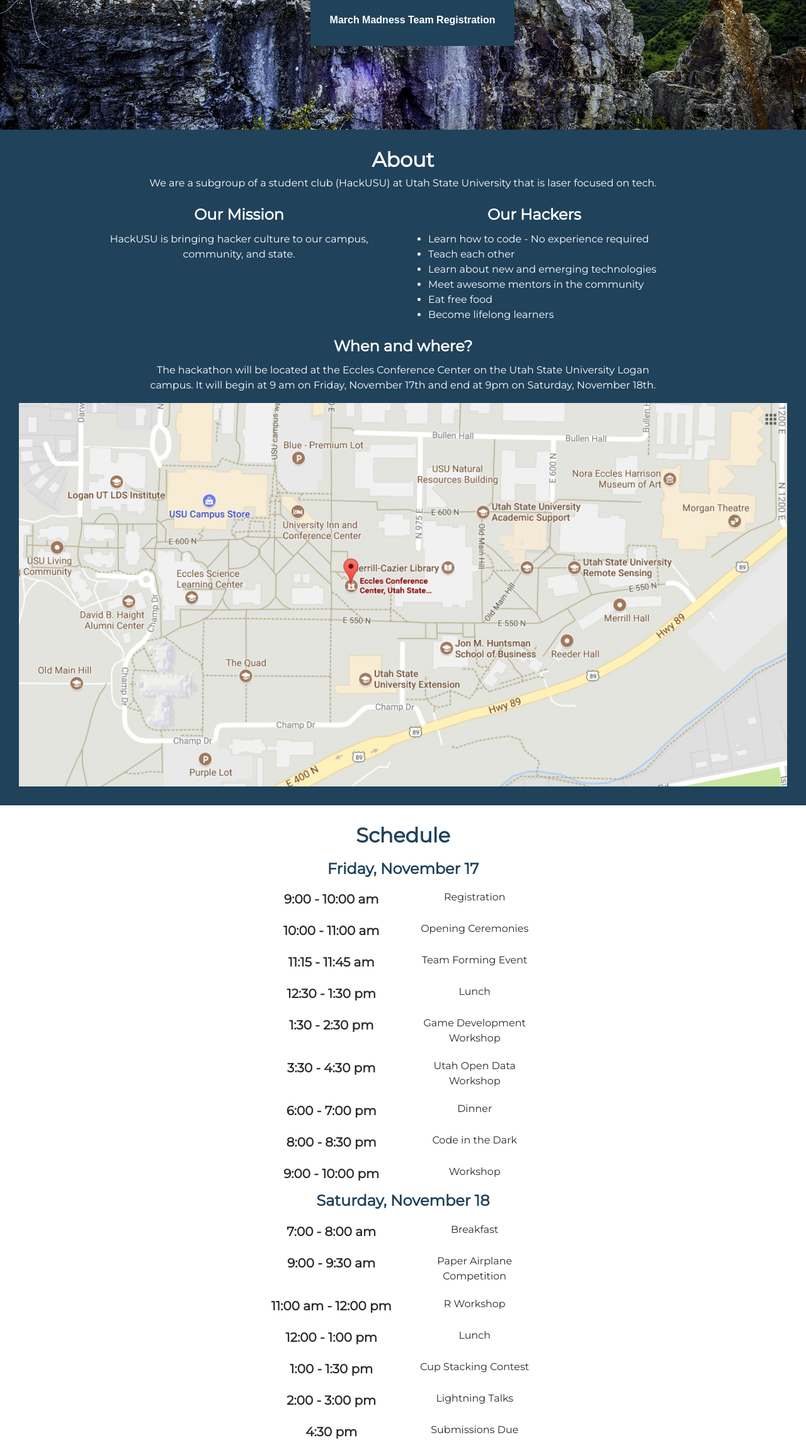
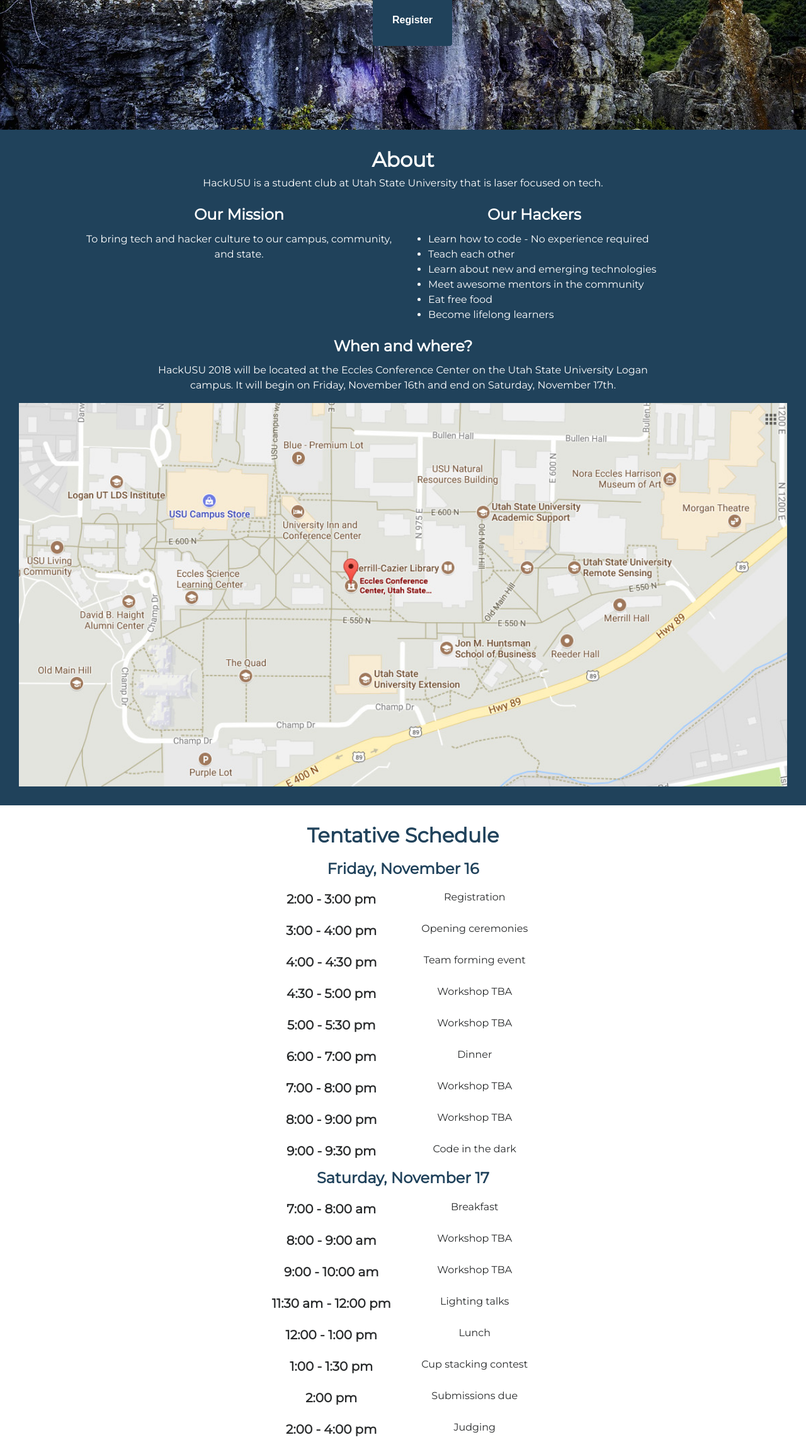
Before and after one commit to hackUSU/hackathon, a website built with webpack: page index.html in a window 1280 px wide. Shown: the part 494-2800 px from the top of the page at 63% size. Built offline with nearby package versions, Linux system fonts and the light colour scheme; a script that the page names is missing; files whose address does not match are found by name.

Commit message:
First commit for hackathon 2018

```diff
--- a/index.html
+++ b/index.html
@@ -61,9 +61,9 @@
       <div id="logo-overlay">
         <div>
           <img src="assets/HackUSUEvent.png" class="logo" style="max-height: 400px;">
-          <h3 class="white">November 17th & 18th, 2017</h3>
+          <h3 class="white">November 16th & 17th, 2018</h3>
           <!-- <div id="register"> -->
-            <a href="https://goo.gl/forms/jklc1EyNmtsqpUC92"><button class="btn btn-register">March Madness Team Registration</button></a>
+            <a href="https://hackusu.typeform.com/to/jNeAg7"><button class="btn btn-register">Register</button></a>
           <!-- </div> -->
         </div>
       </div>
@@ -74,11 +74,11 @@
   <div class="container-fluid blue-back">
     <div id="about">
       <h2>About</h2>
-      <p class="text-center">We are a subgroup of a student club (HackUSU) at Utah State University that is laser focused on tech.</p>
+      <p class="text-center">HackUSU is a student club at Utah State University that is laser focused on tech.</p>
       <div class="row text-center">
         <div class="col-lg-5 push-lg-1 col-xs-12">
           <h4 class="blue">Our Mission</h4>
-          <p>HackUSU is bringing hacker culture to our campus, community, and state.</p>
+          <p>To bring tech and hacker culture to our campus, community, and state.</p>
         </div>
         <div class="col-lg-6 col-xs-12">
           <h4 class="blue">Our Hackers</h4>
@@ -97,8 +97,8 @@
           <h4>When and where?</h4>
         </div>
         <div class="col-md-8 push-md-2">
-          <p>The hackathon will be located at the Eccles Conference Center on the Utah State University Logan campus. It will
-            begin at 9 am on Friday, November 17th and end at 9pm on Saturday, November 18th. </p>
+          <p>HackUSU 2018 will be located at the Eccles Conference Center on the Utah State University Logan campus. It will
+            begin on Friday, November 16th and end on Saturday, November 17th. </p>
         </div>
         <div class="col-md-12">
           <img src="assets/ccmap.jpg" alt="USU map" class="img-responsive">
@@ -110,56 +110,60 @@
   <!-- Schedule -->
   <div class="container-fluid white-back">
     <div id="schedule">
-      <h2>Schedule</h2>
-      <h3>Friday, November 17</h3>
+      <h2>Tentative Schedule</h2>
+      <h3>Friday, November 16</h3>
       <div class="row">
-        <div class="col-md-3 offset-md-3 schedule-time">9:00 - 10:00 am</div>
+        <div class="col-md-3 offset-md-3 schedule-time">2:00 - 3:00 pm</div>
         <div class="col-md-3">Registration</div>
       </div>
       <div class="row">
-        <div class="col-md-3 offset-md-3 schedule-time">10:00 - 11:00 am</div>
-        <div class="col-md-3">Opening Ceremonies</div>
+        <div class="col-md-3 offset-md-3 schedule-time">3:00 - 4:00 pm</div>
+        <div class="col-md-3">Opening ceremonies</div>
       </div>
       <div class="row">
-        <div class="col-md-3 offset-md-3 schedule-time">11:15 - 11:45 am</div>
-        <div class="col-md-3">Team Forming Event</div>
+        <div class="col-md-3 offset-md-3 schedule-time">4:00 - 4:30 pm</div>
+        <div class="col-md-3">Team forming event</div>
       </div>
       <div class="row">
-        <div class="col-md-3 offset-md-3 schedule-time">12:30 - 1:30 pm</div>
-        <div class="col-md-3">Lunch</div>
+        <div class="col-md-3 offset-md-3 schedule-time">4:30 - 5:00 pm</div>
+        <div class="col-md-3">Workshop TBA</div>
       </div>
       <div class="row">
-        <div class="col-md-3 offset-md-3 schedule-time">1:30 - 2:30 pm</div>
-        <div class="col-md-3">Game Development Workshop</div>
-      </div>
-      <div class="row">
-        <div class="col-md-3 offset-md-3 schedule-time">3:30 - 4:30 pm</div>
-        <div class="col-md-3">Utah Open Data Workshop</div>
+        <div class="col-md-3 offset-md-3 schedule-time">5:00 - 5:30 pm</div>
+        <div class="col-md-3">Workshop TBA</div>
       </div>
       <div class="row">
         <div class="col-md-3 offset-md-3 schedule-time">6:00 - 7:00 pm</div>
         <div class="col-md-3">Dinner</div>
       </div>
       <div class="row">
-        <div class="col-md-3 offset-md-3 schedule-time">8:00 - 8:30 pm</div>
-        <div class="col-md-3">Code in the Dark</div>
+        <div class="col-md-3 offset-md-3 schedule-time">7:00 - 8:00 pm</div>
+        <div class="col-md-3">Workshop TBA</div>
       </div>
       <div class="row">
-        <div class="col-md-3 offset-md-3 schedule-time">9:00 - 10:00 pm</div>
-        <div class="col-md-3">Workshop</div>
+        <div class="col-md-3 offset-md-3 schedule-time">8:00 - 9:00 pm</div>
+        <div class="col-md-3">Workshop TBA</div>
       </div>
-      <h3>Saturday, November 18</h3>
+      <div class="row">
+        <div class="col-md-3 offset-md-3 schedule-time">9:00 - 9:30 pm</div>
+        <div class="col-md-3">Code in the dark</div>
+      </div>
+      <h3>Saturday, November 17</h3>
       <div class="row">
         <div class="col-md-3 offset-md-3 schedule-time">7:00 - 8:00 am</div>
         <div class="col-md-3">Breakfast</div>
       </div>
       <div class="row">
-        <div class="col-md-3 offset-md-3 schedule-time">9:00 - 9:30 am</div>
-        <div class="col-md-3">Paper Airplane Competition</div>
+        <div class="col-md-3 offset-md-3 schedule-time">8:00 - 9:00 am</div>
+        <div class="col-md-3">Workshop TBA</div>
       </div>
       <div class="row">
-        <div class="col-md-3 offset-md-3 schedule-time">11:00 am - 12:00 pm</div>
-        <div class="col-md-3">R Workshop</div>
+        <div class="col-md-3 offset-md-3 schedule-time">9:00 - 10:00 am</div>
+        <div class="col-md-3">Workshop TBA</div>
+      </div>
+      <div class="row">
+        <div class="col-md-3 offset-md-3 schedule-time">11:30 am - 12:00 pm</div>
+        <div class="col-md-3">Lighting talks</div>
       </div>
       <div class="row">
         <div class="col-md-3 offset-md-3 schedule-time">12:00 - 1:00 pm</div>
@@ -167,27 +171,19 @@
       </div>
       <div class="row">
         <div class="col-md-3 offset-md-3 schedule-time">1:00 - 1:30 pm</div>
-        <div class="col-md-3">Cup Stacking Contest</div>
+        <div class="col-md-3">Cup stacking contest</div>
       </div>
       <div class="row">
-        <div class="col-md-3 offset-md-3 schedule-time">2:00 - 3:00 pm</div>
-        <div class="col-md-3">Lightning Talks</div>
+        <div class="col-md-3 offset-md-3 schedule-time">2:00 pm</div>
+        <div class="col-md-3">Submissions due</div>
       </div>
       <div class="row">
-        <div class="col-md-3 offset-md-3 schedule-time">4:30 pm</div>
-        <div class="col-md-3">Submissions Due</div>
+        <div class="col-md-3 offset-md-3 schedule-time">2:00 - 4:00 pm</div>
+        <div class="col-md-3">Judging</div>
       </div>
       <div class="row">
-        <div class="col-md-3 offset-md-3 schedule-time">4:30 - 5:30 pm</div>
-        <div class="col-md-3">Dinner</div>
-      </div>
-      <div class="row">
-        <div class="col-md-3 offset-md-3 schedule-time">5:30 pm</div>
-        <div class="col-md-3">Judging Begins</div>
-      </div>
-      <div class="row">
-        <div class="col-md-3 offset-md-3 schedule-time">8:00 - 9:00 pm</div>
-        <div class="col-md-3">Closing Ceremonies</div>
+        <div class="col-md-3 offset-md-3 schedule-time">4:00 - 4:30 pm</div>
+        <div class="col-md-3">Awards and closing ceremonies</div>
       </div>
     </div>
   </div>
@@ -238,7 +234,7 @@
           </div>
           <div id="collapseThree" class="collapse" role="tabpanel" aria-labelledby="headingThree">
             <div class="card-block">
-              HackUSU is completely free! There's no entry fee, and we'll provide enough food and snacks for the entire 36 hours. How neat
+              HackUSU is completely free! There's no entry fee, and we'll provide enough food and snacks for the entire 24 hours. How neat
               is that?
             </div>
           </div>
@@ -328,9 +324,7 @@
           </div>
           <div id="collapseNine" class="collapse" role="tabpanel" aria-labelledby="headingNine">
             <div class="card-block">
-              This year we will have a special "Hack the Homeless" prize category. One of our sponsors, Utah Open Data Catalog, has millions
-              of rows of data, and we want to use it to help the homeless! We will also have categories such as "Best Game"
-              and "Best Hardware Hack".
+              General, Hardware, Game Development, Data Analysis and more TBA!
             </div>
           </div>
         </div>
@@ -344,7 +338,7 @@
         </div>
         <div id="collapseCHANGETHISTOTHENEXTNUMBER" class="collapse" role="tabpanel" aria-labelledby="headingCHANGETHISTOTHENEXTNUMBER">
           <div class="card-block">
-            HackUSU is completely free! No entry fee, and we'll provide enough food and snacks for the entire 36 hours. How neat is that?
+            HackUSU is completely free! No entry fee, and we'll provide enough food and snacks for the entire 24 hours. How neat is that?
           </div>
         </div>
       </div> -->
@@ -377,19 +371,13 @@
           <div class="card-header" role="tab" id="headingOneP">
             <h5 class="mb-0">
               <a class="collapsed" data-toggle="collapse" data-parent="#accordion" href="#collapseOneP" aria-expanded="false" aria-controls="collapseOneP">
-                Hack Homelessness
+                Open Source
               </a>
             </h5>
           </div>
           <div id="collapseOneP" class="collapse" role="tabpanel" aria-labelledby="headingOneP">
             <div class="card-block">
-              Hack Homelessness is an effort to improve the lives of homeless Utah citizens. Any hack that can help the homeless can be considered for this category.
-              <p>Judging Criteria:</p>
-              <ul>
-                <li>All criteria from the general catagory</li>
-                <li>Impact</li>
-                <li>Ease of use</li>
-              </ul>
+              Details TBA
             </div>
           </div>
         </div>
```
